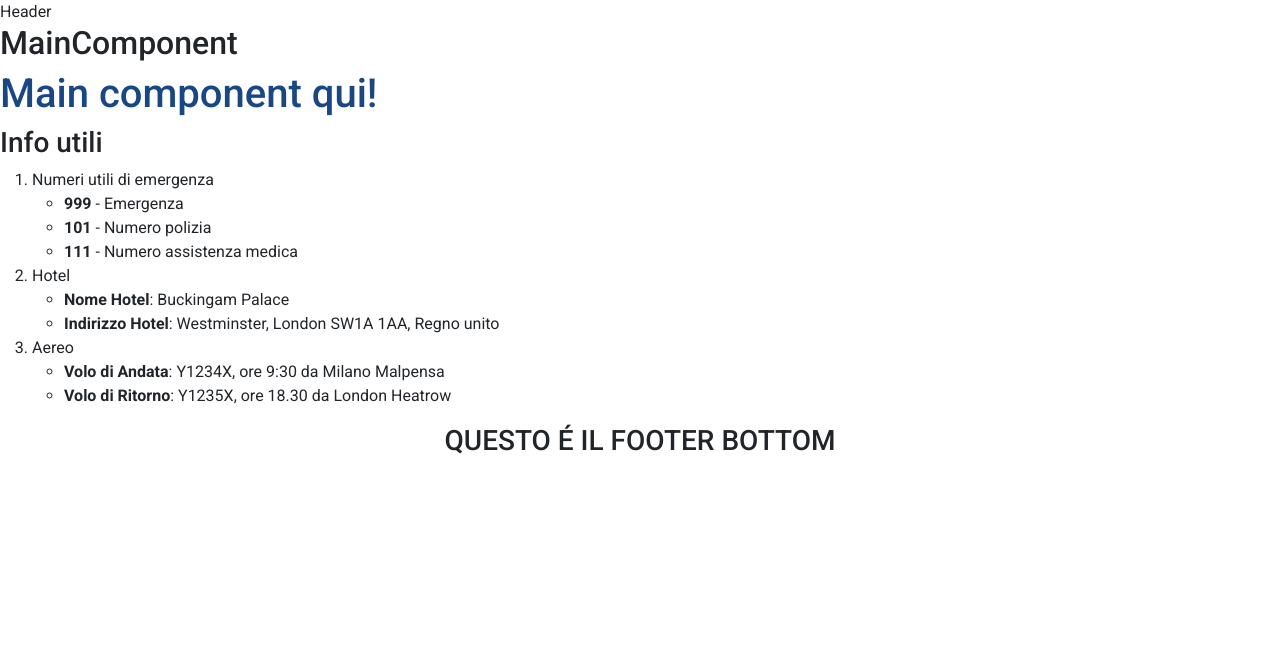
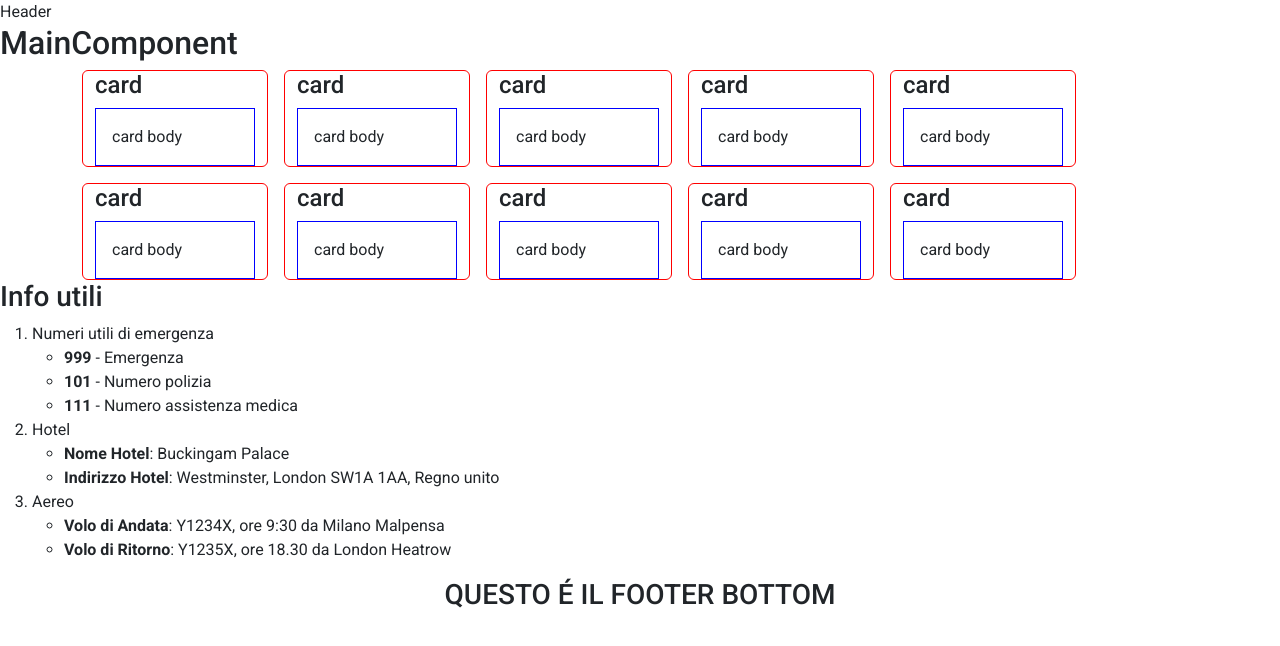
Before and after one commit to StefanoDaniello/html-london-trip-collab, a Vue app: page / in a window 1280 px wide. Shown: the top 646 px of the page. Built offline with nearby package versions, Linux system fonts and the light colour scheme.

Commit message:
add Card

```diff
--- a/src/components/MainComponent.vue
+++ b/src/components/MainComponent.vue
@@ -1,8 +1,47 @@
 <template>
     <div>
-        <h1>
-            Main component qui!
-        </h1>
+        <div class="row container m-auto gap-3">
+            <div id="card" class="col-12 col-md-3 col-lg-2 card ">
+                <h4>card</h4>
+                <div id="card-body" class="card-body">card body</div>
+            </div>
+            <div id="card" class="col-12 col-md-3 col-lg-2 card ">
+                <h4>card</h4>
+                <div id="card-body" class="card-body">card body</div>
+            </div>
+            <div id="card" class="col-12 col-md-3 col-lg-2 card ">
+                <h4>card</h4>
+                <div id="card-body" class="card-body">card body</div>
+            </div>
+            <div id="card" class="col-12 col-md-3 col-lg-2 card ">
+                <h4>card</h4>
+                <div id="card-body" class="card-body">card body</div>
+            </div>
+            <div id="card" class="col-12 col-md-3 col-lg-2 card ">
+                <h4>card</h4>
+                <div id="card-body" class="card-body">card body</div>
+            </div>
+            <div id="card" class="col-12 col-md-3 col-lg-2 card ">
+                <h4>card</h4>
+                <div id="card-body" class="card-body">card body</div>
+            </div>
+            <div id="card" class="col-12 col-md-3 col-lg-2 card ">
+                <h4>card</h4>
+                <div id="card-body" class="card-body">card body</div>
+            </div>
+            <div id="card" class="col-12 col-md-3 col-lg-2 card ">
+                <h4>card</h4>
+                <div id="card-body" class="card-body">card body</div>
+            </div>
+            <div id="card" class="col-12 col-md-3 col-lg-2 card ">
+                <h4>card</h4>
+                <div id="card-body" class="card-body">card body</div>
+            </div>
+            <div id="card" class="col-12 col-md-3 col-lg-2 card ">
+                <h4>card</h4>
+                <div id="card-body" class="card-body">card body</div>
+            </div>
+        </div>
     </div>
 </template>
 
@@ -13,5 +52,12 @@
 </script>
 
 <style lang="scss" scoped>
+#card {
+    border: 1px solid red;
+}
+
+#card-body {
+    border: 1px solid blue;
+}
 
 </style>
```
